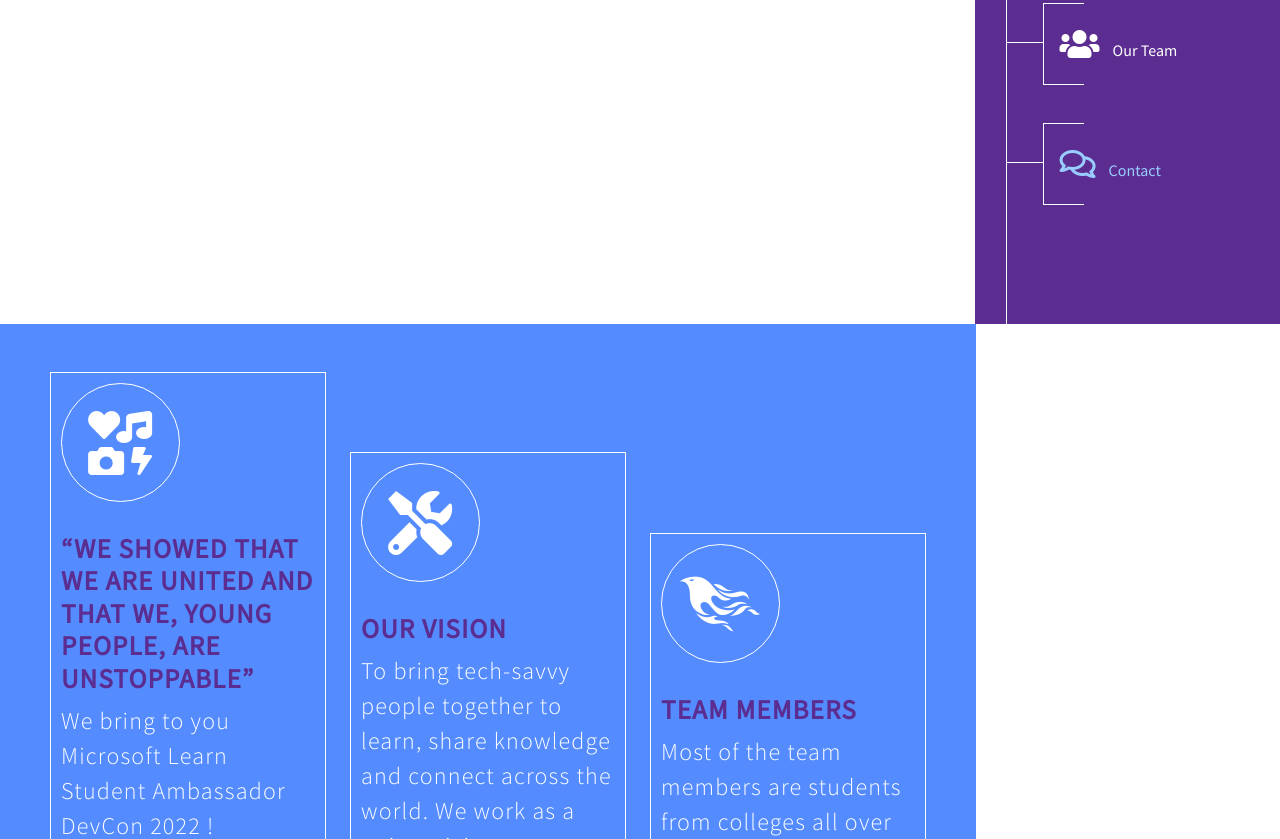
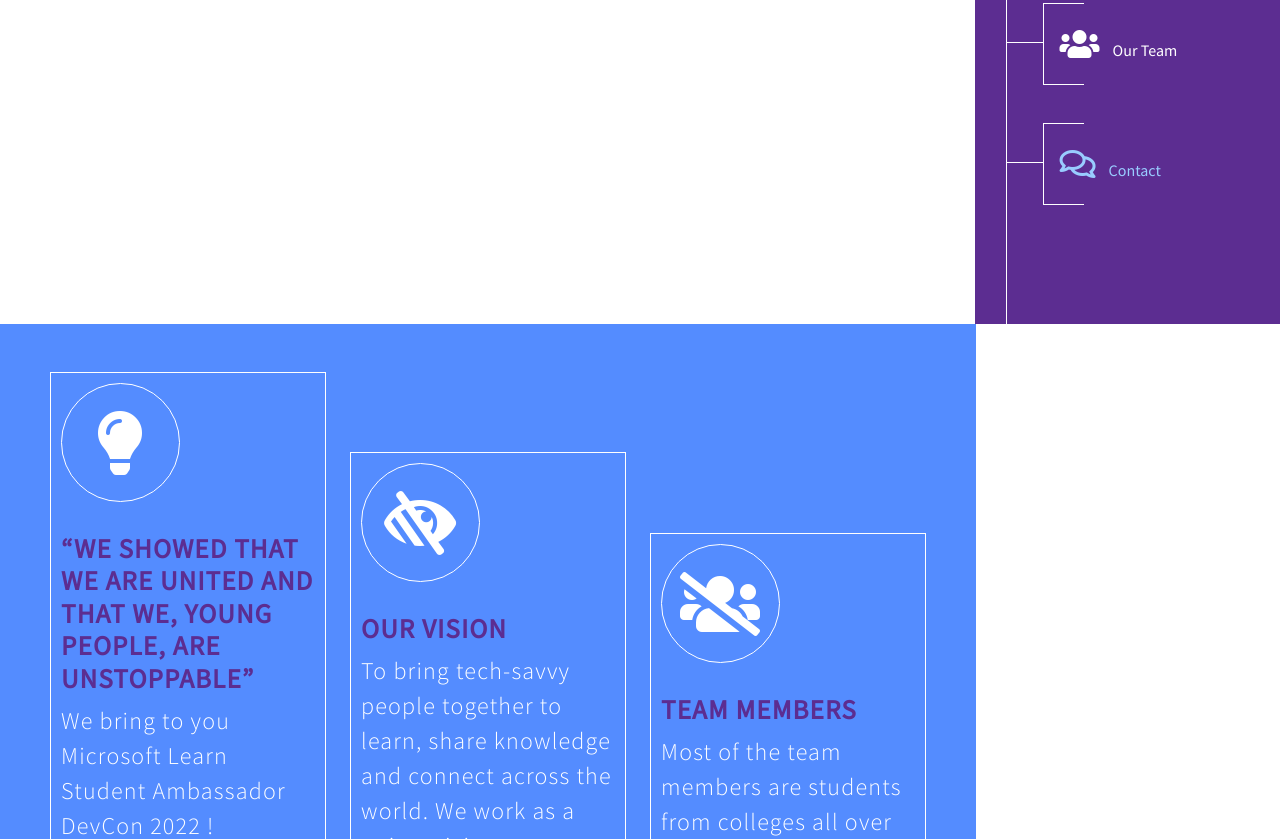
Before and after one commit to A-jha383/devcon_website, a plain HTML site: page index.html in a window 1280 px wide. Shown: the part 476-1315 px from the top of the page. Drawn offline with nearby package versions, Linux system fonts and the light colour scheme; some packages are replaced by stand-ins of ours; a script that the page names is missing.

Commit message:
minor changes

```diff
--- a/index.html
+++ b/index.html
@@ -76,21 +76,21 @@ crossorigin="anonymous" referrerpolicy="no-referrer"></script>
                     <div class="row">
                         <div data-aos="zoom-out-down" class="item col-md-4">
                             <div class="tm-work-item-inner">
-                                <div class="icn"><i class="fas fa-2x fa-icons"></i></div>
+                                <div class="icn"><i class="fas fa-2x fa-lightbulb"></i></div>
                                 <h3>“We showed that we are united and that we, young people, are unstoppable”</h3>
                                 <p>We bring to you Microsoft Learn Student Ambassador DevCon 2022 ! </p>
                             </div>
                         </div>
                         <div data-aos="zoom-out-down" class="item col-md-4 one">
                             <div class="tm-work-item-inner">
-                                <div class="icn"><i class="fas fa-2x fa-tools"></i></div>
+                                <div class="icn"><i class="fas fa-2x fa-low-vision"></i></div>
                                 <h3>Our vision</h3>
                                 <p>To bring tech-savvy people together to learn, share knowledge and connect across the world. We work as a unit, striving to create a proficient future for our youth.  </p>
                             </div>
                         </div>
                         <div data-aos="zoom-out-down" class="item col-md-4 two">
                             <div class="tm-work-item-inner">
-                                <div class="icn"><i class="fab fa-2x fa-phoenix-framework"></i></div>
+                                <div class="icn"><i class="fas fa-2x fa-users-slash"></i></div>
                                 <h3>Team Members</h3>
                                 <p>Most of the team members are students from colleges all over India joining us to make this event a huge success. The hard work and dedication of our team since the beginning were remarkable. </p>
                             </div>
--- a/landinganimate.js
+++ b/landinganimate.js
@@ -9,10 +9,10 @@ var typed = new Typed(".typing", {
 var counter = 1; //instantiate a counter
 var maxImage = 4; //the total number of images that are available
 setInterval(function() {
-    document.querySelector('main').style.backgroundImage = "url('img/bg/" + (counter + 1) + ".jpg')";
+    document.querySelector('main').style.backgroundImage = "url('img/bg/" + (counter + 1) + ".jpg'), width:100% height:100%";
     if (counter + 1 == maxImage) {
         counter = 0; //reset to start
     } else {
         ++counter; //iterate to next image
     }
-}, 10000);
+}, 5000);
```
